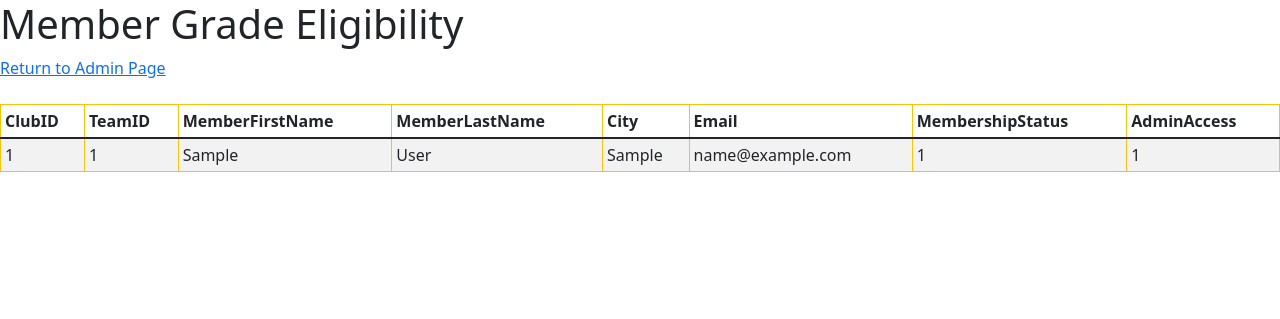
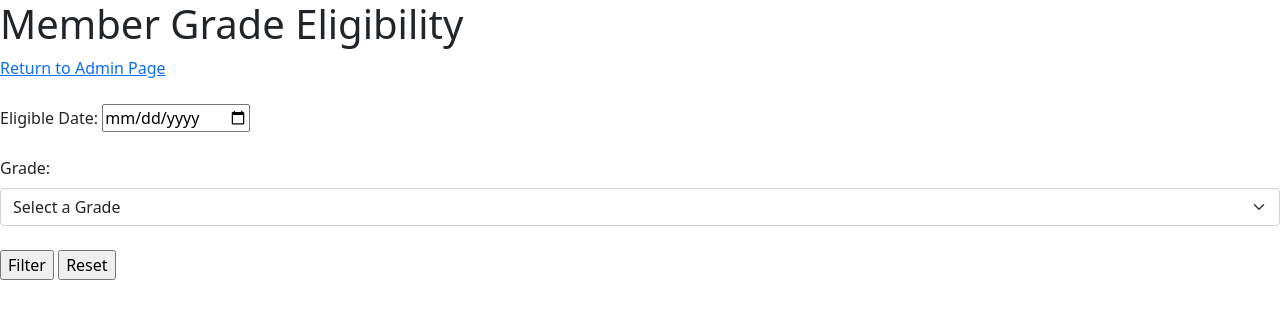
Before and after one commit to alecnadel/RugbyClubWebApp, a Flask app: page /admin/eligibility in a window 1280 px wide. Shown: the top 319 px of the page. Run offline with Flask 2, Linux system fonts and the light colour scheme; tables that the repository leaves empty hold one stand-in row (values such as "Sample post").

Commit message:
Edit the member eligibility function
Last committ for this project. Edit a few errors here and there.
Making sure the form nice and tidy and all functional.

```diff
--- a/app.py
+++ b/app.py
@@ -152,7 +152,7 @@ def viewmember():
         cur = getCursor()
         cur.execute("select * from Members;")
         memberresult = cur.fetchall()
-        print(f"memberresult={memberresult}") #MemberID
+        print(f"memberresult={memberresult}") #Testing - to get MemberID in the terminal.
         coldbresult = [desc[0] for desc in cur.description]
         print(f"{coldbresult}")
         return render_template('viewmember.html',dbmemberresult=memberresult,col=coldbresult)
@@ -178,8 +178,8 @@ def viewactivemember():
 def addmember():
     if request.method == 'POST':
         print(request.form)
-        id = genID()
-        print(id)
+        Club_ID = request.form.get('ClubID')
+        Team_ID = request.form.get('TeamID')
         First_Name = request.form.get('MemberFirstName')
         Last_Name = request.form.get('MemberLastName')
         Address1 = request.form.get('Address1')
@@ -191,10 +191,10 @@ def addmember():
         Memberstatus = request.form.get('MembershipStatus')
         Adminaccess = request.form.get('AdminAccess')
         cur = getCursor()
-        cur.execute("""INSERT INTO Members(MemberID, MemberFirstName, MemberLastName, Address1, Address2, City,
-        Email, Phone, Birthdate, MembershipStatus, AdminAccess) VALUES (%s,%s,%s,%s,%s,%s,%s,%s,%s,%s,%s);""",
-        (str(id),First_Name,Last_Name,Address1,Address2,City,Email,Phone,Birthdate,Memberstatus,Adminaccess,))
-        cur.execute("""SELECT MemberID, MemberFirstName, MemberLastName, Address1, Address2, City, Email, Phone,
+        cur.execute("""INSERT INTO Members(MemberID, ClubID, TeamID, MemberFirstName, MemberLastName, Address1, Address2, City,
+        Email, Phone, Birthdate, MembershipStatus, AdminAccess) VALUES (%s,%s,%s,%s,%s,%s,%s,%s,%s,%s,%s,%s,%s);""",
+        (str(id),Club_ID,Team_ID,First_Name,Last_Name,Address1,Address2,City,Email,Phone,Birthdate,Memberstatus,Adminaccess,))
+        cur.execute("""SELECT MemberID, ClubID, TeamID, MemberFirstName, MemberLastName, Address1, Address2, City, Email, Phone,
         Birthdate, MembershipStatus, AdminAccess FROM Members where MemberID=%s;""",(str(id),))
         select_member = cur.fetchall()
         membercol = [desc[0] for desc in cur.description]
@@ -237,14 +237,14 @@ def updatemember():
             return redirect(url_for("viewmember"))
     else:
         MemberID = request.args.get('MemberID')
-        print(f"MemberID={MemberID}")
+        print(f"MemberID={MemberID}") #Testing wjether read the memberID in terminal or not.
         if MemberID == '':
             return redirect("/")
         else:
             cur = getCursor()
             cur.execute("select * from Members left join Teams on Members.TeamID = Teams.TeamID where MemberID=%s;",(MemberID,))
             memberresult = cur.fetchall()
-            print(f"memberresult={memberresult}")
+            print(f"memberresult={memberresult}") #Testing whether the member details return or not.
             ClubID = 23
             cur.execute("SELECT TeamID, TeamName FROM Teams where ClubID=%s;",(ClubID,))
             tmid = cur.fetchall()
@@ -304,10 +304,28 @@ def addnewgame():
 #It will need two select statements and calculate the members team grade to determined they are able to play in the game based on the date entered.
 @app.route('/admin/eligibility', methods=['GET', 'POST'])
 def eligibility():
-    if request.method == 'GET':
+    if request.method == 'POST':
         cur = getCursor()
-        cur.execute("select ClubID, TeamID, MemberFirstName, MemberLastName, City, Email, MembershipStatus, AdminAccess from Members where MembershipStatus=1;")
+        cur.execute("""select MemberID, Members.TeamID, MemberFirstName, MemberLastName, Birthdate,
+                        Teams.TeamName as Team_Name, Teams.TeamGrade, Grades.GradeName as Grade_Name, Grades.GradeID from Members
+                        left join Teams on Members.TeamID = Teams.TeamID
+                        left join Grades on Teams.TeamGrade = Grades.GradeID
+                        order by TeamName;""")
         mberactive = cur.fetchall()
         mtive = [desc[0] for desc in cur.description]
         print(f"{mtive}")
         return render_template('eligibility.html',grade=mberactive,mg=mtive)
+    else:
+        eligible_date = request.form.get('eligible_date')
+        member_grade = request.form.get('member_grade')
+        print(f"eligible_date={eligible_date}")
+        print(f"member_grade={member_grade}")
+        cur = getCursor()
+        cur.execute("""select MemberID, Members.TeamID, MemberFirstName, MemberLastName, Birthdate,
+                        Teams.TeamName as Team_Name, Teams.TeamGrade, Grades.GradeName as Grade_Name, Grades.GradeID from Members
+                        left join Teams on Members.TeamID = Teams.TeamID
+                        left join Grades on Teams.TeamGrade = Grades.GradeID
+                        order by TeamName;""")
+        gradetable = cur.fetchall()
+        gradename = [desc[0] for desc in cur.description]
+        return render_template('eligibility.html',gradetable=gradetable,gradename=gradename)
--- a/templates/eligibility.html
+++ b/templates/eligibility.html
@@ -9,7 +9,25 @@
 
     <a href='/admin' button type='submit'>Return to Admin Page</a> <br>
 
-    <table class="table table-sm table-bordered border border-warning table-striped table-hover" action="/members" method="GET"> <br>
+    <form id="gradeeligibility" name="gradeeligibility" action="/admin/eligibility" method="POST"> <br>
+
+      <label for="eligible_date">Eligible Date:</label>
+      <input type="date" id="eligible_date" name="eligible_date" value="date" required/> <br> <br>
+      <label for="member_grade" class="form-label">Grade:</label>
+      <select id="member_grade" name="member_grade" class="form-select">
+        <option selected>Select a Grade</option>
+        {% for grade in gradetable %}
+          <option value="{{grade[2]}}">{{grade[7]}}</option>
+        {% endfor %}
+      </select> <br>
+
+        <input type="submit" value="Filter"/>
+        <input type="reset" value="Reset"/>
+
+    </form>
+<!-- Above code show the club admin can select any date and enter any available grade name then filter them to return a table of active member who
+eligible to play that game. -->
+    <table class="table table-sm table-bordered border border-warning table-striped table-hover" action="/admin/eligibility" method="GET"> <br>
       <thead>
         <tr>
         {% for g in mg %}
@@ -27,5 +45,6 @@
           {% endfor %}
         </tbody>
     </table>
+<!-- This part is the member table return from filter the date and for the admin to print it out. -->
 </body>
 </html>
```
Also changed, not shown: templates/addmember.html (+9 -1 lines), templates/updatemember.html (+4 -3 lines).
